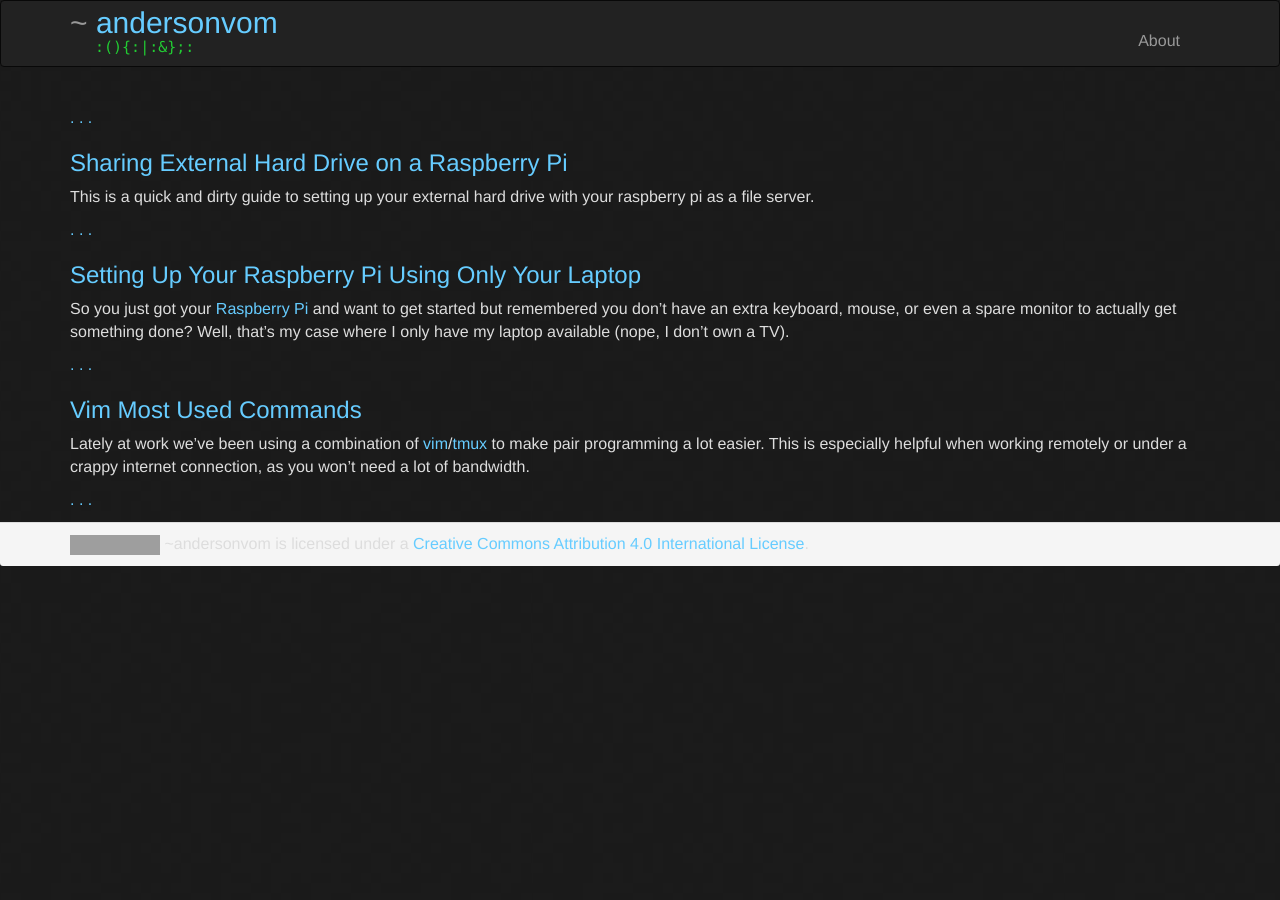
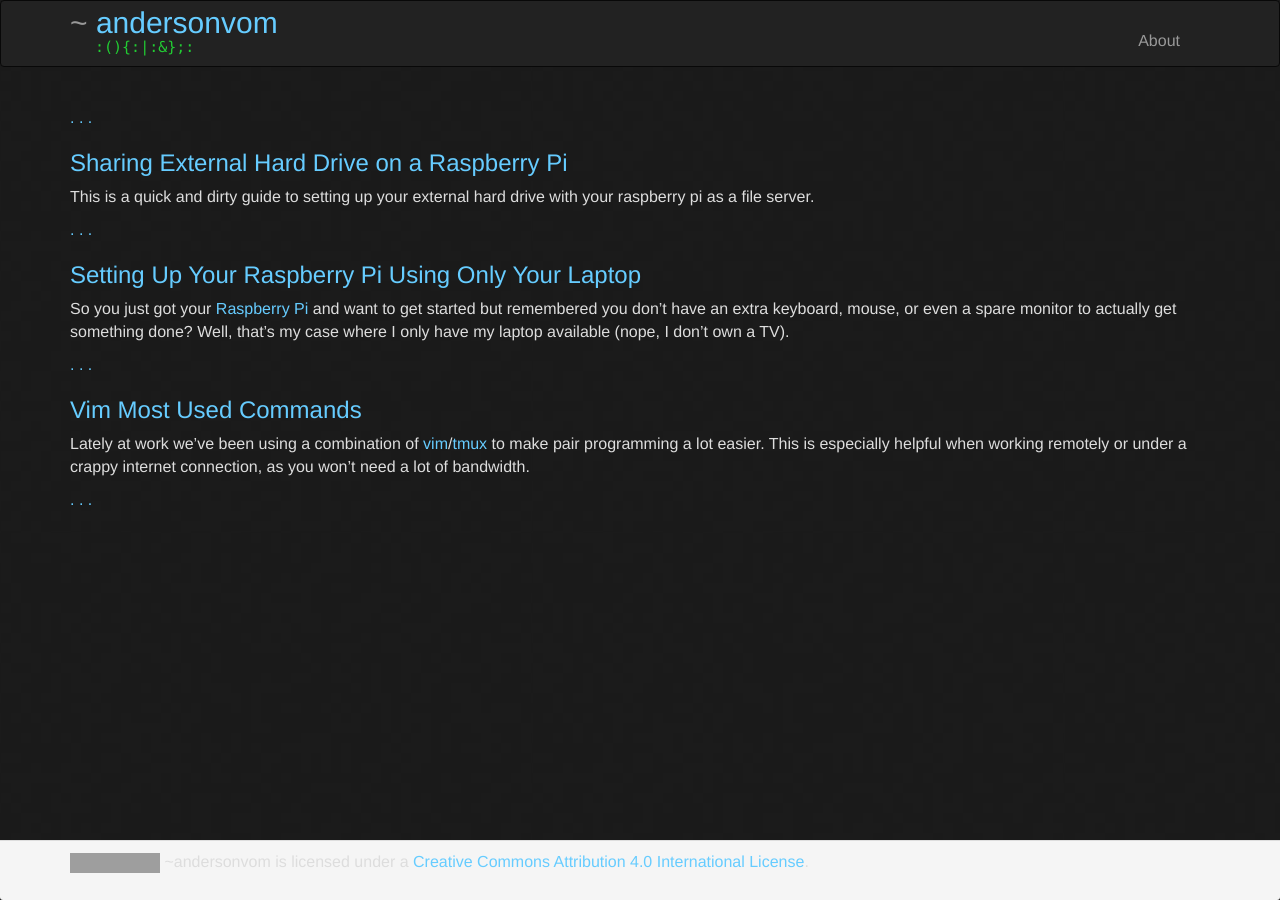
Before and after one commit to andersonvom/andersonvom.github.io, a Jekyll site: the page built from index.md, in a window 1280 px wide. Built offline with Jekyll 4.4.1, drawn with Linux system fonts in a browser that asks for light colours; nearby versions of some CDN libraries; grey boxes are pictures that could not be loaded.

Commit message:
Move footer to the bottom of the page (sticky footer)

```diff
--- a/_layouts/default.html
+++ b/_layouts/default.html
@@ -13,6 +13,7 @@
   </head>
 
   <body>
+    <div class="wrapper">
       <header class="navbar navbar-inverse" role="banner">
         <div class="container">
           <div class="navbar-header">
@@ -48,6 +49,7 @@
           {{ content }}
         </section>
       </div>
+    </div>
 
     <footer class="panel-footer" role="contentinfo">
       <div class="container">
--- a/stylesheets/custom.css
+++ b/stylesheets/custom.css
@@ -10,6 +10,20 @@ pre,code {
   background-color: #333;
 }
 a, a:hover { color: #6cf; }
+
+
+/* ===== Sticky Footer ===== */
+
+html, body { height: 100%; }
+.wrapper {
+  min-height: 100%;
+  height: auto;
+  margin: 0 auto -60px;
+  padding: 0 0 60px;
+}
+footer {
+  height: 60px;
+}
 
 
 /* ===== Specific Changes ===== */
```
Lines whose indentation alone changed are shown as unchanged.
